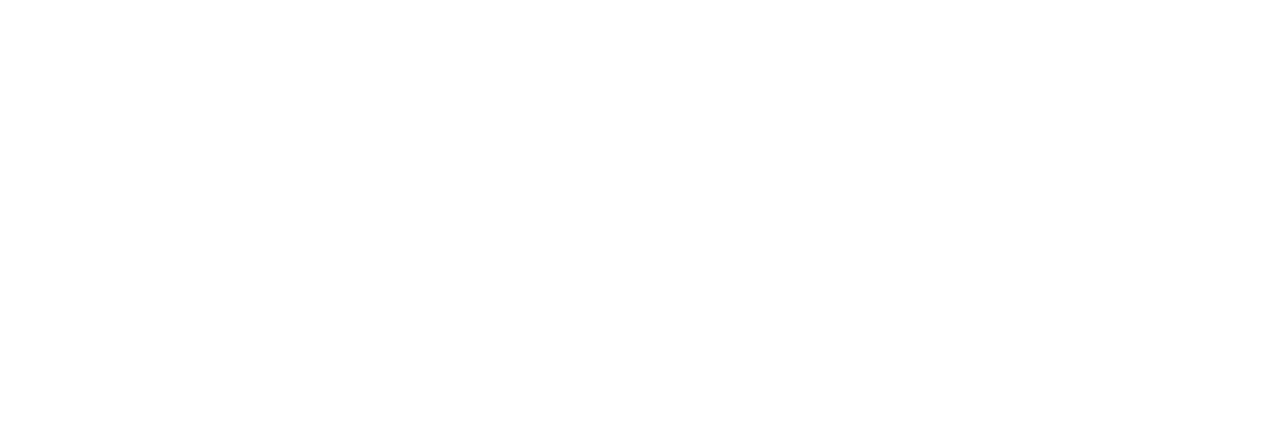
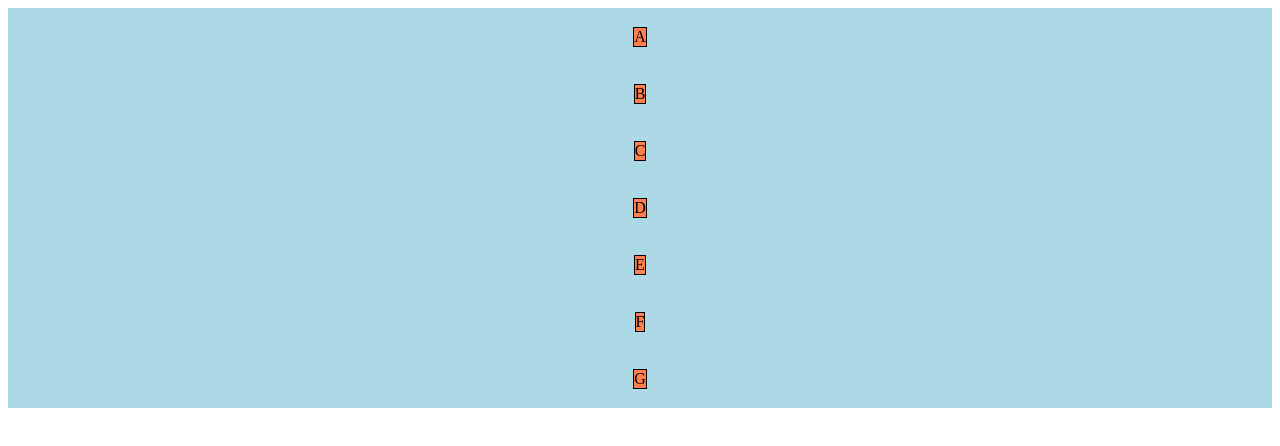
Before and after one commit to Cassianoh-Rosa/css-intermidiate, a plain HTML site: page FlexBox/alinhamento-nos-eixos.html in a window 1280 px wide. Drawn offline with Linux system fonts and the light colour scheme.

Commit message:
aprendendo alinhamento de elementos em flex  box

```diff
--- a/FlexBox/alinhamento-nos-eixos.html
+++ b/FlexBox/alinhamento-nos-eixos.html
@@ -5,6 +5,22 @@
     <meta name="viewport" content="width=device-width, initial-scale=1.0">
     <title>Alinhamentos</title>
 </head>
+<style>
+    div.container{
+        background-color: lightblue;
+        padding: 0px;
+        height: 400px;
+        display: flex;
+        flex-direction: column;
+        justify-content: space-around;
+        align-items: center;
+    }
+    div.item{
+        background-color: coral;
+        border: 1px solid black;
+        text-align: center;
+    }
+</style>
 <body>
     <!--
     JUSTIFY-CONTENT:(ele sempre vai se localizar pelo eixo principal que é a direção do conteúdo)
@@ -21,5 +37,25 @@
 
     6. space-around: o espaço entre os itens é igual, mas o espaço do começo e do fim é a metade do espaço entre os itens
     -->
+
+    <!--
+    ALIGN-ITEMS:
+    1.stretch:vai esticar o elemento do começo do eixo transversal até o final
+
+    2. start: vai deixar o elemento no começo do eixo transversal
+
+    3. end: vai deixar o elemento no final do eixo transversal
+
+    4. center: deixa no meio -->
+
+    <div class="container">
+        <div class="item">A</div>
+        <div class="item">B</div>
+        <div class="item">C</div>
+        <div class="item">D</div>
+        <div class="item">E</div>
+        <div class="item">F</div>
+        <div class="item">G</div>
+    </div>
 </body>
 </html>
```
Also changed, not shown: FlexBox/direções-container.html (renamed from FlexBox/ex002.html, +1 -1 lines).
